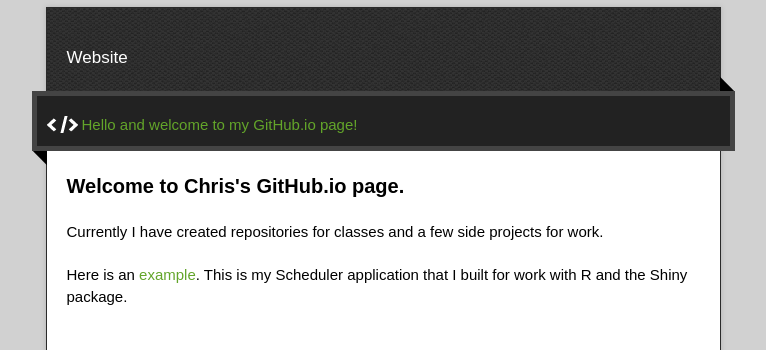
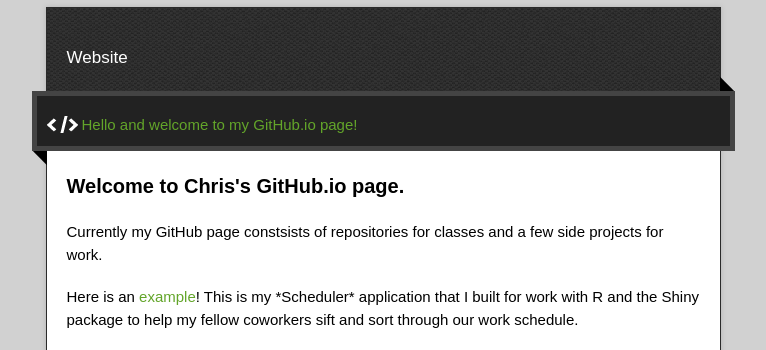
Before and after one commit to OmegaOneSupreme/OmegaOneSupreme.github.io, a plain HTML site: page index.html in a window 1280 px wide. Shown: the part 64-414 px from the top of the page, without its empty margins (257-1023 px from the left). Drawn offline with nearby package versions, Linux system fonts and the light colour scheme.

Commit message:
Update index.html

```diff
--- a/index.html
+++ b/index.html
@@ -37,10 +37,10 @@
           <h3>
 <a id="welcome-to-github-pages" class="anchor" href="#welcome-to-github-pages" aria-hidden="true"><span aria-hidden="true" class="octicon octicon-link"></span></a>Welcome to Chris's GitHub.io page.</h3>
 
-<p>Currently I have created repositories for classes and a few side projects for
-work.</p>
+<p>Currently my GitHub page constsists of repositories for classes and a few side projects for work.</p>
 
-<p>Here is an <a href="https://cfrichardson1.shinyapps.io/May_Scheduler003/">example</a>.  This is my Scheduler application that I built for work with R and the Shiny package.</p>
+<p>Here is an <a href="https://cfrichardson1.shinyapps.io/May_Scheduler003/">example</a>! This is my *Scheduler* application that I built for work with R and the Shiny package to help my
+fellow coworkers sift and sort through our work schedule.</p>
 <!--<h3>
 <a id="authors-and-contributors" class="anchor" href="#authors-and-contributors" aria-hidden="true"><span aria-hidden="true" class="octicon octicon-link"></span></a>Authors and Contributors</h3>
 
```
